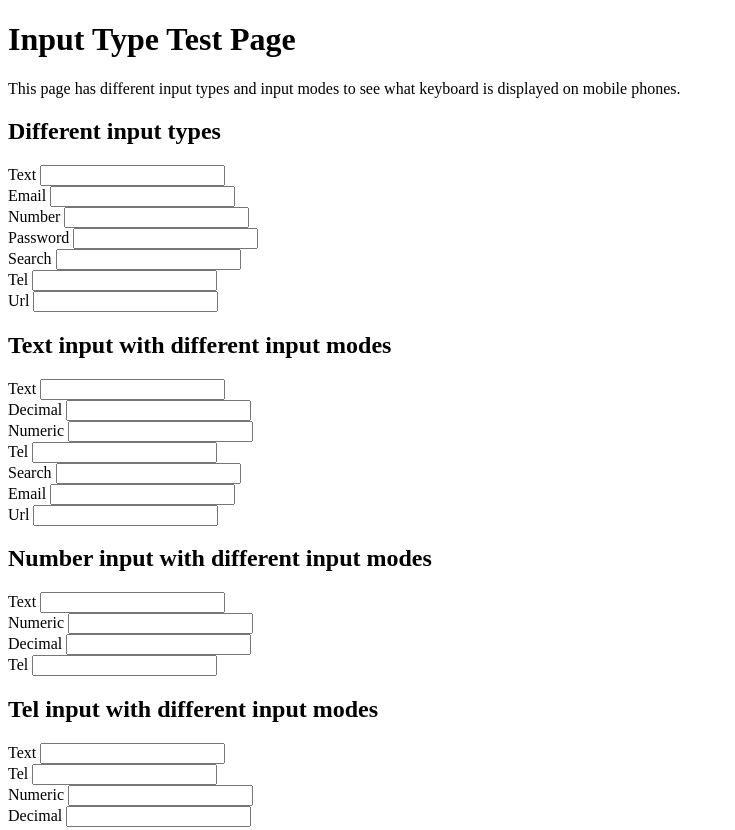
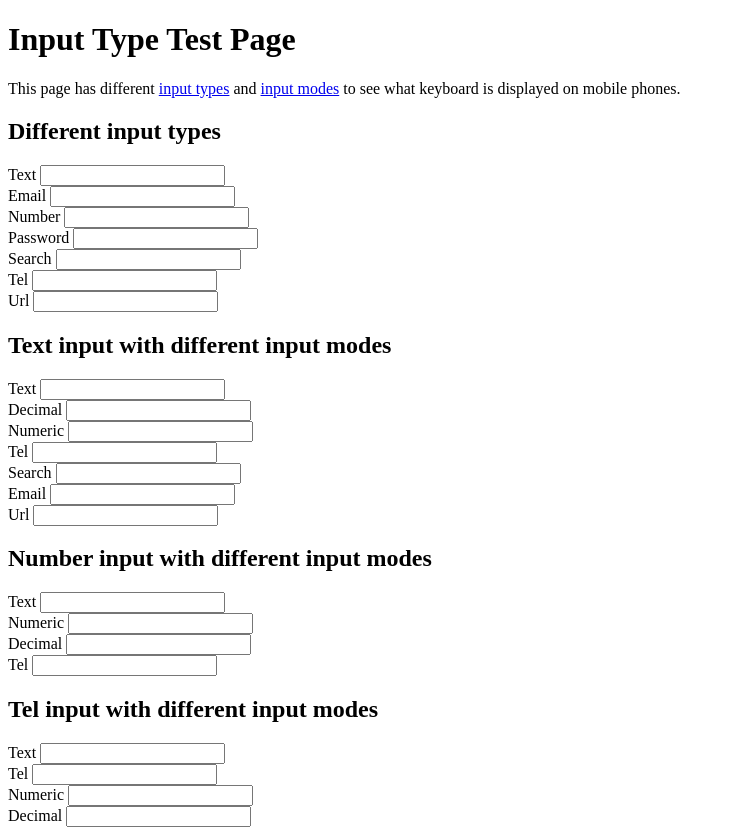
Before and after one commit to ermshiperete/input-intents, a plain HTML site: page index.html in a window 1280 px wide. Shown: the top 830 px of the page, without its empty margins (0-735 px from the left). Drawn offline with Linux system fonts and the light colour scheme.

Commit message:
Add links to documentation

```diff
--- a/index.html
+++ b/index.html
@@ -6,7 +6,7 @@
 	</head>
 	<body>
 		<h1>Input Type Test Page</h1>
-		<p>This page has different input types and input modes to see what keyboard is displayed on mobile phones.</p>
+		<p>This page has different <a href="https://developer.mozilla.org/en-US/docs/Web/HTML/Element/input">input types</a> and <a href="https://developer.mozilla.org/en-US/docs/Web/HTML/Element/input#attr-inputmode">input modes</a> to see what keyboard is displayed on mobile phones.</p>
 
 		<h2>Different input types</h2>
 		<label for="text">Text</label>
```
